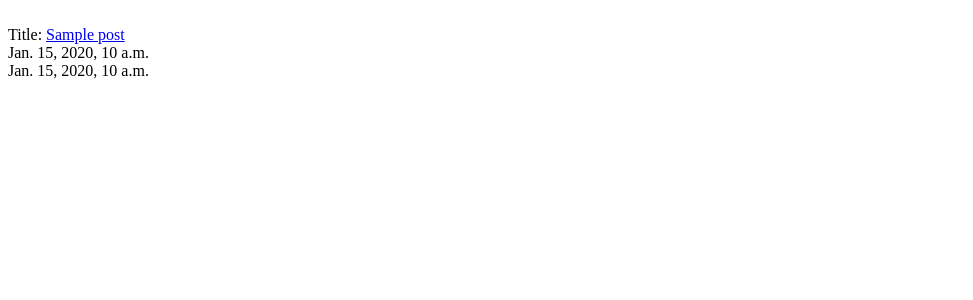
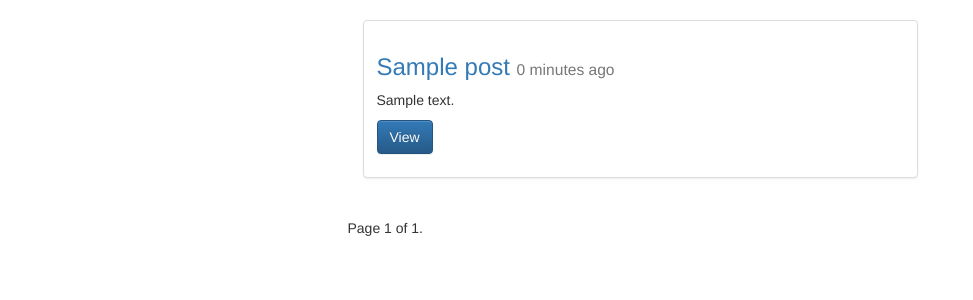
Before and after one commit to BigBorg/Blog, a Django app: page /posts/ in a window 1280 px wide. Shown: the top 300 px of the page, without its empty margins (0-973 px from the left). Run offline with Django 3.2, Linux system fonts and the light colour scheme; tables that the repository leaves empty hold one stand-in row (values such as "Sample post"); some libraries are stand-ins or nearby versions.

Commit message:
static setting, bootstrap, pagination

```diff
--- a/Blog/Blog/settings.py
+++ b/Blog/Blog/settings.py
@@ -101,3 +101,9 @@ USE_TZ = True
 # https://docs.djangoproject.com/en/1.8/howto/static-files/
 
 STATIC_URL = '/static/'
+STATICFILES_DIRS = [
+    os.path.join(BASE_DIR, "static"),
+]
+
+STATIC_ROOT = os.path.join(os.path.dirname(BASE_DIR), "static_cdn")
+MEDIA_ROOT = os.path.join(os.path.dirname(BASE_DIR), "media_cdn")
--- a/Blog/Blog/urls.py
+++ b/Blog/Blog/urls.py
@@ -1,5 +1,7 @@
 from django.conf.urls import include, url
 from django.contrib import admin
+from django.conf import settings
+from django.conf.urls.static import static
 
 urlpatterns = [
     # Examples:
@@ -9,3 +11,6 @@ urlpatterns = [
     url(r'^admin/', include(admin.site.urls)),
     url(r'^posts/', include("posts.urls", namespace="posts"))
 ]
+
+if settings.DEBUG:
+    urlpatterns += static(settings.STATIC_URL, document_root=settings.STATIC_ROOT)
--- a/Blog/posts/models.py
+++ b/Blog/posts/models.py
@@ -13,3 +13,6 @@ class Post(models.Model):
 
     def get_absolute_url(self):
         return reverse("posts:detail", kwargs={"id": self.id})
+
+    class Meta:
+        ordering= ['-timestamp', '-updated']
--- a/Blog/posts/views.py
+++ b/Blog/posts/views.py
@@ -1,5 +1,7 @@
 from django.http import HttpResponseRedirect
 from django.shortcuts import render, get_object_or_404, redirect
+from django.core.paginator import Paginator, EmptyPage, PageNotAnInteger
+from django.shortcuts import render
 from django.contrib import messages
 from .models import Post
 from .forms import PostForm
@@ -30,12 +32,23 @@ def post_detail(request, id):
 
 
 def post_list(request):
+    posts_list = Post.objects.all()
+    paginator = Paginator(posts_list, 10) # Show 25 contacts per page
+
+    page = request.GET.get('page')
+    try:
+        posts = paginator.page(page)
+    except PageNotAnInteger:
+        # If page is not an integer, deliver first page.
+        posts = paginator.page(1)
+    except EmptyPage:
+        # If page is out of range (e.g. 9999), deliver last page of results.
+        posts = paginator.page(paginator.num_pages)
     context = {
         "title": "Borg's Blog",
-        "object_list": Post.objects.all()
+        "object_list": posts#.order_by("-timestamp")
     }
     return render(request, "posts/post_list.html", context)
-
 
 def post_update(request, id):
     obj = get_object_or_404(Post, id=id)
--- a/Blog/templates/posts/base.html
+++ b/Blog/templates/posts/base.html
@@ -1,8 +1,15 @@
-<!DOCTYPE html>
+{% load staticfiles %}
+<!--<!DOCTYPE html>-->
 <html lang="en" xmlns="http://www.w3.org/1999/html" xmlns="http://www.w3.org/1999/html">
 <head>
     <meta charset="UTF-8">
     <title>{%block head_title%}Blog Index{% endblock %}</title>
+    <!-- Latest compiled and minified CSS -->
+    <link rel="stylesheet" href="https://maxcdn.bootstrapcdn.com/bootstrap/3.3.7/css/bootstrap.min.css" integrity="sha384-BVYiiSIFeK1dGmJRAkycuHAHRg32OmUcww7on3RYdg4Va+PmSTsz/K68vbdEjh4u" crossorigin="anonymous">
+
+    <!-- Optional theme -->
+    <link rel="stylesheet" href="https://maxcdn.bootstrapcdn.com/bootstrap/3.3.7/css/bootstrap-theme.min.css" integrity="sha384-rHyoN1iRsVXV4nD0JutlnGaslCJuC7uwjduW9SVrLvRYooPp2bWYgmgJQIXwl/Sp" crossorigin="anonymous">
+    <link rel='stylesheet' href='{% static "css/style.css" %}'>
 </head>
 <br>
 <body>
@@ -14,5 +21,7 @@
     {% block content %}
     {% endblock %}
 </div>
+
+<script src="https://maxcdn.bootstrapcdn.com/bootstrap/3.3.7/js/bootstrap.min.js" integrity="sha384-Tc5IQib027qvyjSMfHjOMaLkfuWVxZxUPnCJA7l2mCWNIpG9mGCD8wGNIcPD7Txa" crossorigin="anonymous"></script>
 </body>
 </html>
--- a/Blog/templates/posts/post_form.html
+++ b/Blog/templates/posts/post_form.html
@@ -1,8 +1,10 @@
 {% extends "posts/base.html" %}
 {% block content %}
+<div class="col-md-6 col-md-push-3">
 <form method="POST">
     {% csrf_token %}
     {{ form.as_p }}
-    <input type="submit" value="Submit">
+    <input type="submit" class="btn btn-primary" value="Submit">
 </form>
+</div>
 {% endblock %}
--- a/Blog/templates/posts/post_list.html
+++ b/Blog/templates/posts/post_list.html
@@ -1,9 +1,34 @@
 {% extends "posts/base.html" %}
 {% block content %}
 {% for obj in object_list %}
-Title: <a href="{{obj.get_absolute_url}}">{{obj.title}}</a><br>
-{{obj.updated}}<br>
-{{obj.timestamp}}<br>
-<br>
+<div class="row">
+  <div class="col-sm-6 col-sm-push-3">
+    <div class="thumbnail">
+      <!--<img src="..." alt="...">-->
+      <div class="caption">
+        <h3><a href="{{obj.get_absolute_url}}">{{obj.title}}</a>&nbsp;<small>{{obj.timestamp|timesince}} ago</small></h3>
+        <p>{{obj.content|linebreaks|truncatechars:120}}</p>
+        <p><a href="{{obj.get_absolute_url}}" class="btn btn-primary" role="button">View</a></p>
+      </div>
+    </div>
+  </div>
+</div>
 {% endfor %}
+<div class="row">
+<div class="pagination col-sm-push-3 col-sm-6">
+    <span class="step-links">
+        {% if object_list.has_previous %}
+            <a href="?page={{ object_list.previous_page_number }}">previous</a>
+        {% endif %}
+
+        <span class="current">
+            Page {{ object_list.number }} of {{ object_list.paginator.num_pages }}.
+        </span>
+
+        {% if object_list.has_next %}
+            <a href="?page={{ object_list.next_page_number }}">next</a>
+        {% endif %}
+    </span>
+</div>
+</div>
 {% endblock %}
```
Also changed, not shown: Blog/templates/posts/detail.html (+4 -4 lines), Blog/static/css/style.css (added), 1 other file.
